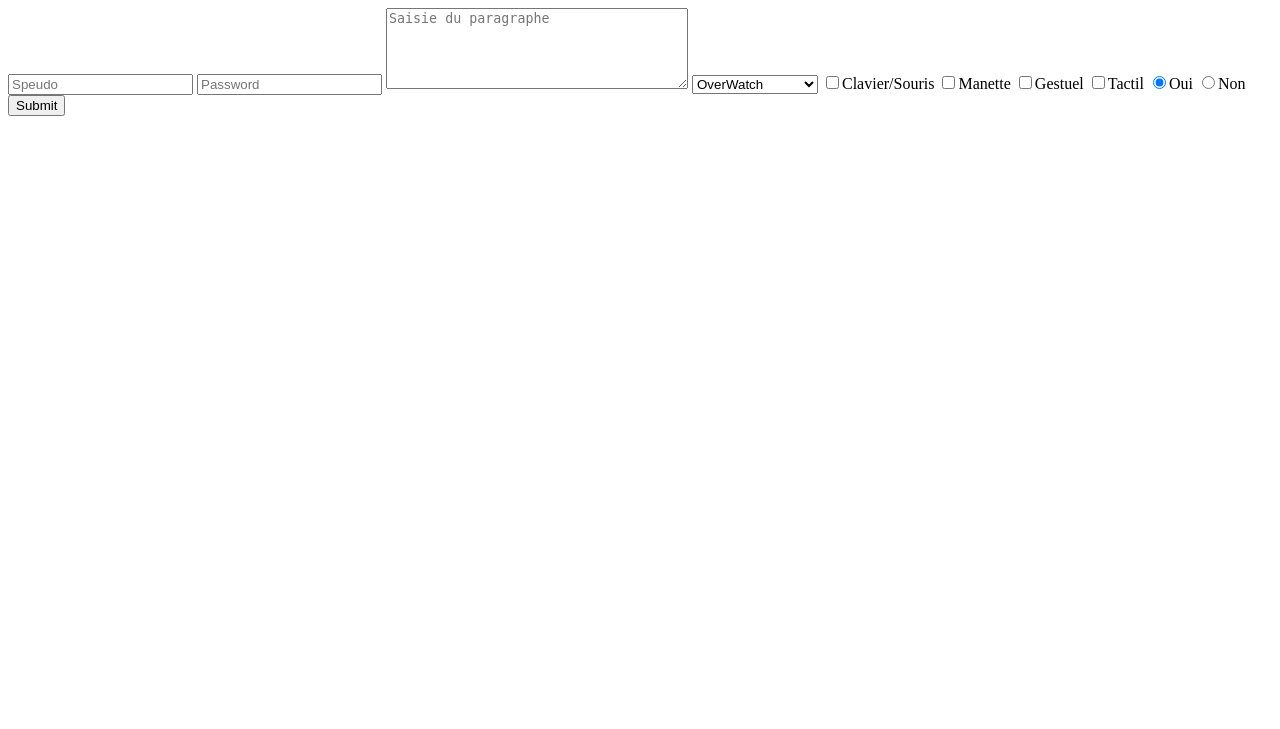
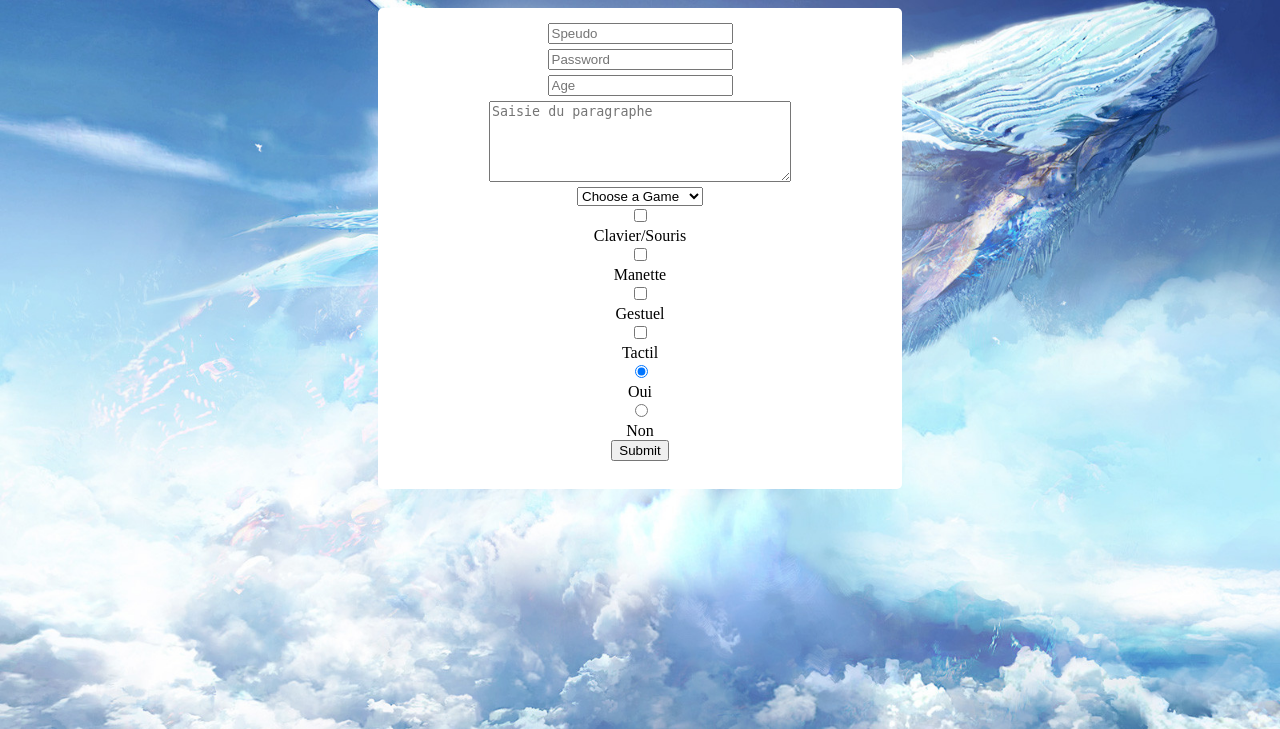
Before and after one commit to ABSylvain/phtest, a PHP site: page /start.php in a window 1280 px wide. Shown: the top 729 px of the page. Run offline with PHP 8.4, Linux system fonts and the light colour scheme.

Commit message:
- Ajout "age" au form et au reste ; - Debut de css.

```diff
--- a/data.php
+++ b/data.php
@@ -7,6 +7,7 @@
         $game = $_POST['game'];
         $case = $_POST['case'];
         $yesno = $_POST['yesno'];
+        $age = $_POST['age'];
         //***** Creer un fichier 'txt' avec speudo comme nom et dans une variable
         $monfichier = fopen('compte/' . $_POST['speudo']. '.txt', 'w');
         //***** Colle les elements du formulaire
@@ -15,6 +16,7 @@
         fputs($monfichier, $game);
         fputs($monfichier, $case);
         fputs($monfichier, $yesno);
+        fputs($monfichier, $age);
         //***** on tente de creer un objet
         //***** On referme le ficheier apres son utilisation
         fclose($monfichier);
--- a/start.php
+++ b/start.php
@@ -4,6 +4,7 @@
     <meta charset="UTF-8">
     <meta name="viewport" content="width=device-width, initial-scale=1.0">
     <meta http-equiv="X-UA-Compatible" content="ie=edge">
+    <link rel="stylesheet" href="style.css">
     <title>Start</title>
 </head>
 <body>
@@ -11,10 +12,11 @@
 
         <input type="text" name ="speudo" placeholder="Speudo">
         <input type="password" name="mot_de_passe" placeholder="Password" />
-
+        <input type="number" name="age" placeholder="Age" />
         <textarea name="message" rows="5" cols="35" placeholder="Saisie du paragraphe"></textarea>
 
         <select name="game">
+            <option value=”” disabled selected>Choose a Game</option>
             <option value="OverWatch">OverWatch</option>
             <option value="LeagueOfLegend">LeagueOfLegend</option>
             <option value="Hearthstone">HearthStone</option>
--- /dev/null
+++ b/style.css
@@ -0,0 +1,29 @@
+body {
+    background-image: url('9Qywaiq.jpg');
+    background-repeat: no-repeat;
+    background-size: 100% 100vh;
+    display: flex;
+    justify-content: center;
+}
+
+form {
+    display: flex;
+    flex-direction: column;
+    align-items: center;
+    background-color: white;
+    border-radius: 5px;
+    width: 40%;
+    height: 60%;
+    padding-top: 15px;
+    padding-bottom: 23px;
+    padding-left: 9px;
+    padding-right: 9px;
+}
+
+input {
+    margin-bottom: 5px;
+}
+
+textarea {
+    margin-bottom: 5px;
+}
```
Also changed, not shown: 9Qywaiq.jpg (added).
